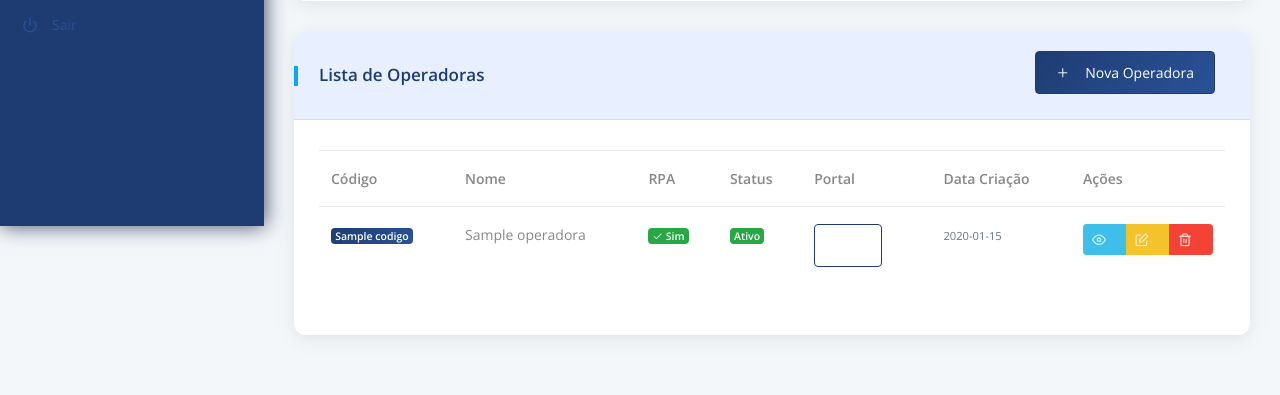
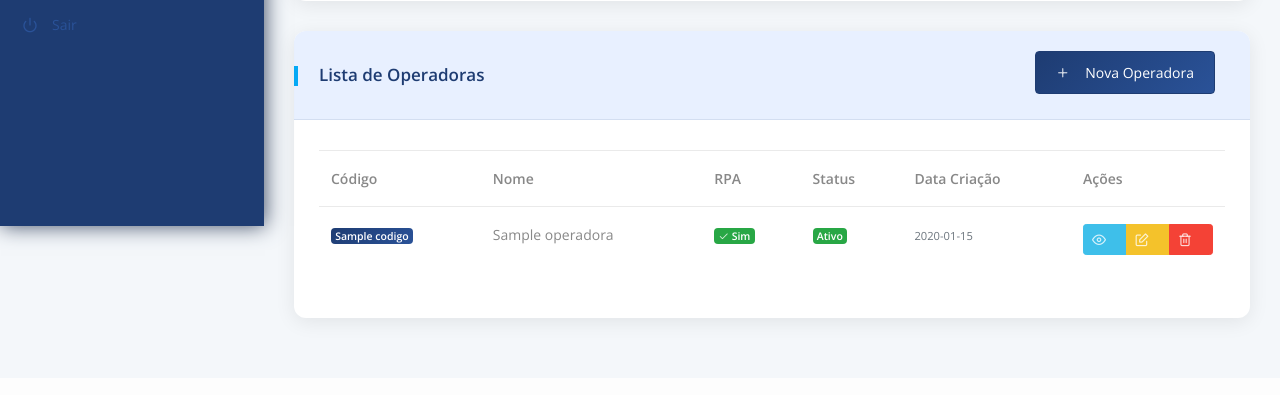
Before and after one commit to tiagopereiraramos/tirus-dash-flask, a Flask app: template apps/templates/operadoras/index.html in a window 1280 px wide. Shown: the part 574-969 px from the top of the page. After the commit the page ends 904 px from the top, so only its background shows below. Run offline with Flask 3, Linux system fonts and the light colour scheme; the template is opened without the code that fills it: most values are stand-ins (such as "Sample title", 1, 10 or a date in 2020); parts of the project's set-up code (start-up, migrations or seed data) failed here and were passed over; some libraries are stand-ins or nearby versions.

Commit message:
Update operator details page and improve navigation highlighting
Refactor `operadoras/index.html` to remove the 'Portal' column and adjust column widths, while also implementing UI improvements for menu navigation and adding JWT token functionality for admin users in the profile page.

Replit-Commit-Author: Agent
Replit-Commit-Session-Id: ff80d382-7aaf-4c9e-bd52-c4ef5c45dce3
Replit-Commit-Checkpoint-Type: full_checkpoint
Replit-Commit-Event-Id: 803667d1-2124-462d-b47c-7ecad0090864
Replit-Commit-Screenshot-Url: https://storage.googleapis.com/screenshot-production-us-central1/1a2b82d6-df5c-482e-9891-b73624684c9a/ff80d382-7aaf-4c9e-bd52-c4ef5c45dce3/qr3UKDU

```diff
--- a/apps/templates/operadoras/index.html
+++ b/apps/templates/operadoras/index.html
@@ -174,9 +174,8 @@
                                         <th>Nome</th>
                                         <th>RPA</th>
                                         <th>Status</th>
-                                        <th>Portal</th>
                                         <th>Data Criação</th>
-                                        <th width="120">Ações</th>
+                                        <th width="150">Ações</th>
                                     </tr>
                                 </thead>
                                 <tbody>
@@ -204,15 +203,6 @@
                                                 <span class="badge badge-success">Ativo</span>
                                             {% else %}
                                                 <span class="badge badge-danger">Inativo</span>
-                                            {% endif %}
-                                        </td>
-                                        <td>
-                                            {% if operadora.url_portal %}
-                                                <a href="{{ operadora.url_portal }}" target="_blank" class="btn btn-sm btn-outline-primary">
-                                                    <i class="feather icon-external-link"></i>
-                                                </a>
-                                            {% else %}
-                                                <span class="text-muted">-</span>
                                             {% endif %}
                                         </td>
                                         <td>
```
